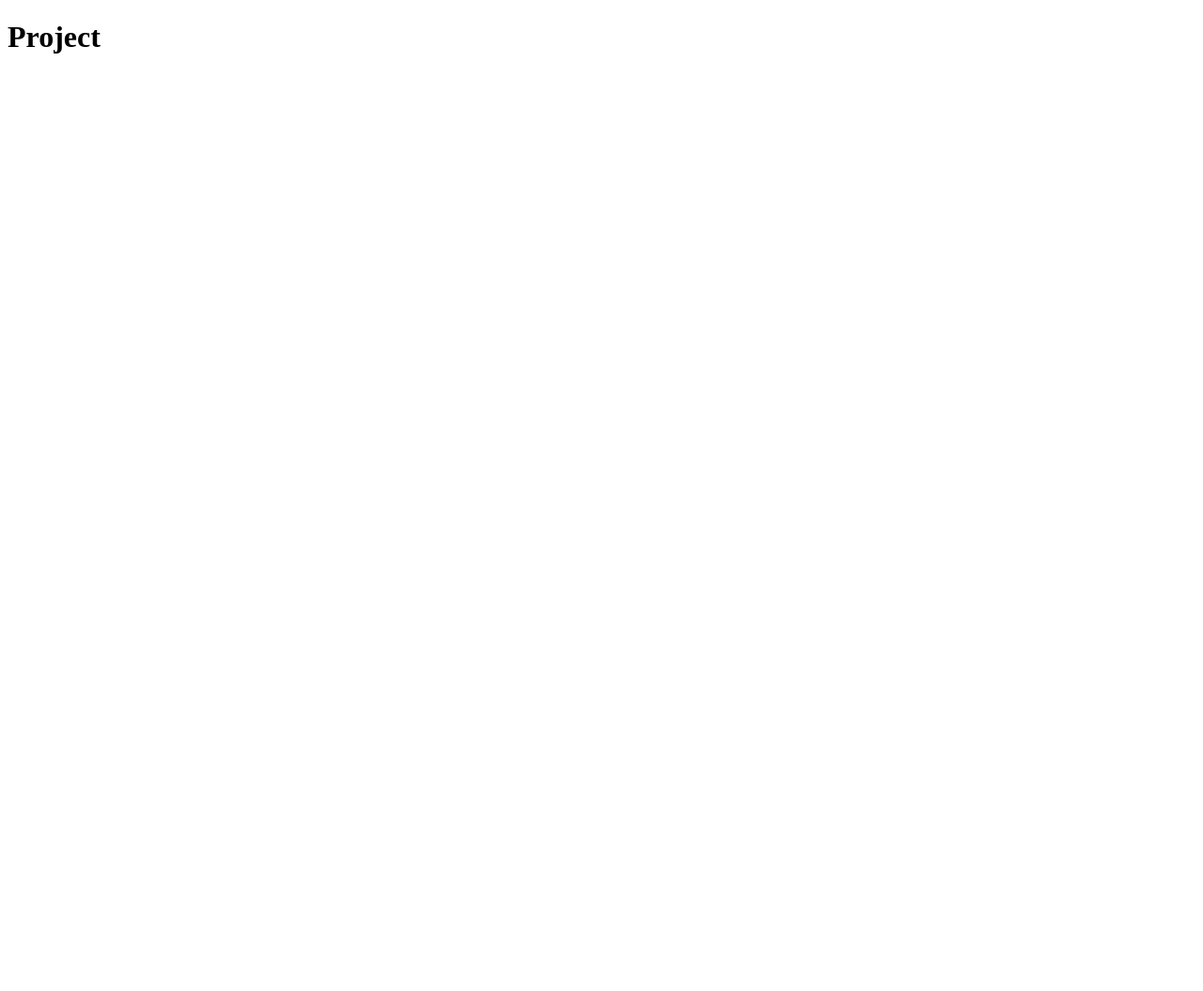
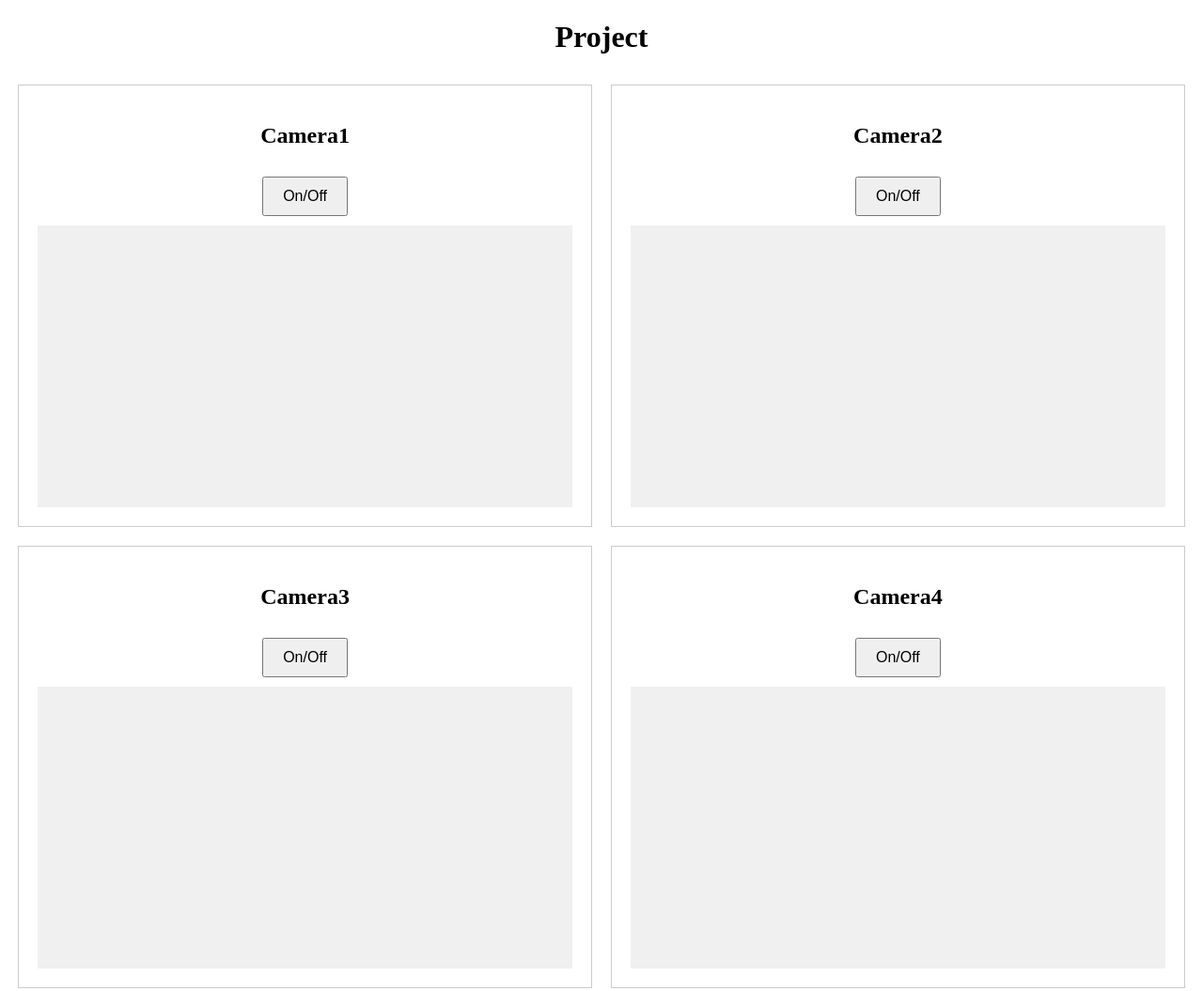
Before and after one commit to shalex88/nginx-example, a plain HTML site: page www/html/index.html in a window 1280 px wide. Shown: the whole page at 94% size. Before the commit the page ends 800 px from the top, so only its background shows below. Drawn offline with Linux system fonts and the light colour scheme.

Commit message:
Add template for camera streaming functionality to index.html

```diff
--- a/www/html/index.html
+++ b/www/html/index.html
@@ -1,9 +1,76 @@
 <!DOCTYPE html>
-<html>
+<html lang="en">
 <head>
+    <meta charset="UTF-8">
+    <meta name="viewport" content="width=device-width, initial-scale=1.0">
     <title>Project</title>
+    <style>
+        body {
+            text-align: center;
+        }
+        .container {
+            display: flex;
+            flex-wrap: wrap;
+            justify-content: center;
+        }
+        .camera-block {
+            border: 1px solid #ccc;
+            padding: 20px;
+            margin: 10px;
+            text-align: center;
+            width: 45%;
+        }
+        .video-stream {
+            width: 100%;
+            height: 300px;
+            background-color: #f0f0f0;
+            margin-top: 10px;
+        }
+        button {
+            margin-top: 10px;
+            padding: 10px 20px;
+            font-size: 16px;
+        }
+    </style>
 </head>
 <body>
     <h1>Project</h1>
+
+    <div class="container">
+        <div class="camera-block">
+            <h2>Camera1</h2>
+            <button onclick="toggleStream(this)">On/Off</button>
+            <div class="video-stream" id="stream1"></div>
+        </div>
+
+        <div class="camera-block">
+            <h2>Camera2</h2>
+            <button onclick="toggleStream(this)">On/Off</button>
+            <div class="video-stream" id="stream2"></div>
+        </div>
+
+        <div class="camera-block">
+            <h2>Camera3</h2>
+            <button onclick="toggleStream(this)">On/Off</button>
+            <div class="video-stream" id="stream3"></div>
+        </div>
+
+        <div class="camera-block">
+            <h2>Camera4</h2>
+            <button onclick="toggleStream(this)">On/Off</button>
+            <div class="video-stream" id="stream4"></div>
+        </div>
+    </div>
+
+    <script>
+        function toggleStream(button) {
+            const streamDiv = button.nextElementSibling;
+            if (streamDiv.style.backgroundColor === 'red') {
+                streamDiv.style.backgroundColor = '#f0f0f0';
+            } else {
+                streamDiv.style.backgroundColor = 'red';
+            }
+        }
+    </script>
 </body>
 </html>
```
